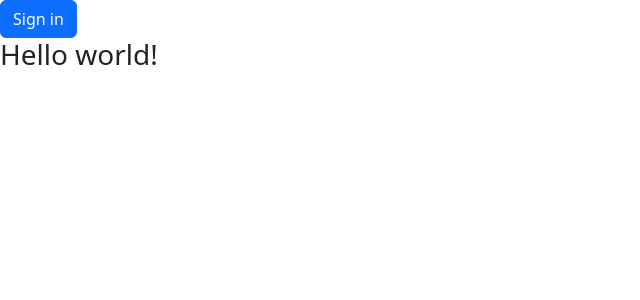
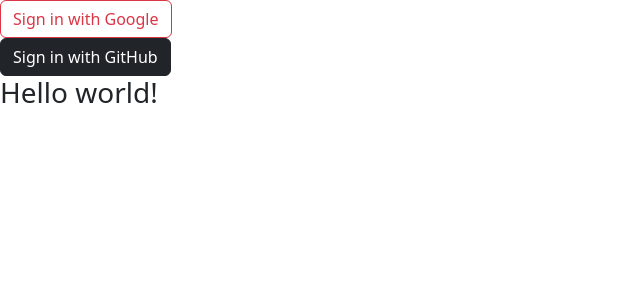
Before and after one commit to DeusVult09/inventory-app, a Rails app: page / in a window 1280 px wide. Shown: the top 300 px of the page, without its empty margins (0-640 px from the left). Run offline with Rails 7, Linux system fonts and the light colour scheme; some libraries are stand-ins or nearby versions.

Commit message:
Refactor oauth  sign-in buttons to loop over providers

```diff
--- a/app/helpers/application_helper.rb
+++ b/app/helpers/application_helper.rb
@@ -10,3 +10,9 @@ module ApplicationHelper
     end
   end
 end
+
+def oauth_providers
+  [ {name: "Google",url: "/auth/google_oauth2", style: "btn-outline-danger"},
+    {name: "GitHub", url: "/auth/github", style: "btn-dark" }
+  ]
+end
--- a/app/views/layouts/application.html.erb
+++ b/app/views/layouts/application.html.erb
@@ -26,8 +26,10 @@
     <%= javascript_importmap_tags %>
   </head>
   <nav>
-    <%= form_with url: "/auth/google_oauth2", data: {turbo: false} do |form| %>
-      <%= form.button "Sign in", class: "btn btn-primary" %>
+    <% oauth_providers.each do | provider |%>
+      <%= form_with url: provider[:url], data: {turbo: false} do |form| %>
+         <%= form.button "Sign in with #{provider[:name]}", class: "btn #{provider[:style]}" %>
+      <% end %>
     <% end %>
   </nav>
   <body>
```
